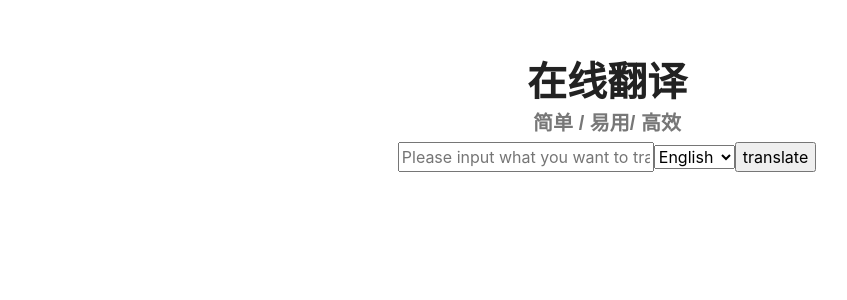
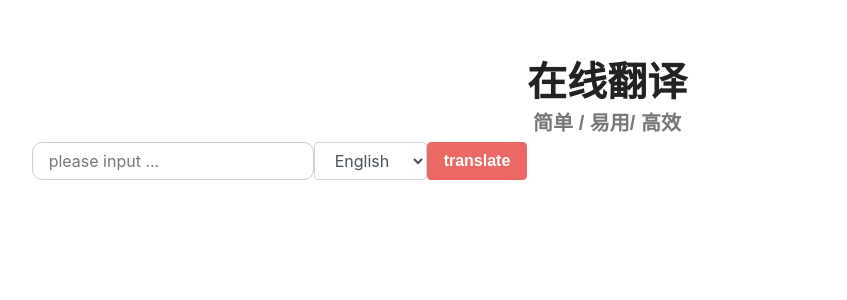
Before and after one commit to mengbinhao/vue-online-translate, a Vue app: page / in a window 1280 px wide. Shown: the top 300 px of the page, without its empty margins (33-880 px from the left). Built offline with nearby package versions, Linux system fonts and the light colour scheme; a web font is replaced by a local one.

Commit message:
first version

```diff
--- a/index.html
+++ b/index.html
@@ -4,7 +4,8 @@
     <meta charset="utf-8">
     <meta name="viewport" content="width=device-width,initial-scale=1.0">
     <title>online-translate</title>
-    <link rel="stylesheet" href="./src/assets/css/bootstrap.min.css">
+    <link rel="stylesheet" type="text/css" href="https://bootswatch.com/4/journal/bootstrap.min.css">
+ </head>
   </head>
   <body>
     <div id="app"></div>
--- a/src/components/TranslateForm.vue
+++ b/src/components/TranslateForm.vue
@@ -1,14 +1,16 @@
 <template>
-    <div id="translateForm">
-        <form @submit="formSubmit">
-            <input type="text" placeholder="Please input what you want to translate" v-model="msg">
-            <select v-model="lang">
-                <option value="en">English</option>
-                <option value="ru">Russian</option>
-                <option value="ja">Korean</option>
-            </select>
-            <input type="submit" value="translate">
-        </form>
+    <div id="translateForm" class="row">
+        <div class="col-md-6 col-md-offset-3">
+            <form class="form-inline go-center" @submit="formSubmit">
+                <input  id="trans-form" class="form-control" type="text" placeholder="please input ..." v-model="msg">
+                <select v-model="lang" class="form-control">
+                    <option value="en">English</option>
+                    <option value="ru">Russian</option>
+                    <option value="ja">Korean</option>
+                </select>
+                <input class="btn btn-primary" type="submit" value="translate">
+            </form>
+        </div>
     </div>
 </template>
 <script>
@@ -17,17 +19,28 @@ export default {
     data () {
         return {
             msg: '',
-            lang: 'en'
+            lang: ''
         }
     },
     methods: {
         formSubmit(e) {
+            e.preventDefault();
+            if (this.msg.trim() === '') return
             this.$emit('formSubmit', this.msg, this.lang)
-            e.preventDefault();
         }
+    },
+    created: function () {
+        this.lang = 'en'
     }
 }
 </script>
-<style>
+<style scoped>
+#trans-form {
+    border: 1px #ccc solid;
+    border-radius: 10px;
+}
 
+.go-center {
+    justify-content: center;
+}
 </style>
--- a/src/main.js
+++ b/src/main.js
@@ -3,6 +3,7 @@
 import Vue from 'vue'
 import Axios from 'axios'
 import App from './App'
+//import './assets/css/bootstrap.min.css' /*引入公共样式*/
 
 Vue.config.productionTip = false
 
```
Also changed, not shown: config/index.js (+3 -5 lines), 1 other file (tests, documents, lock files or other folders).
